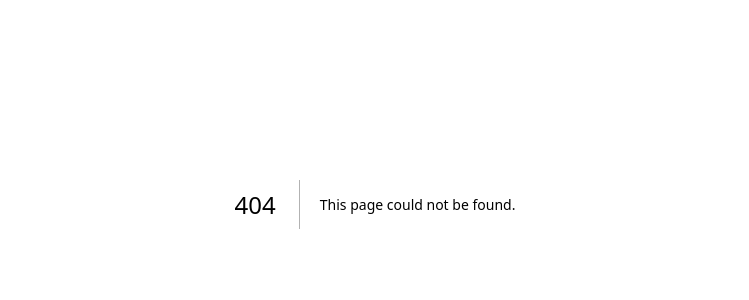
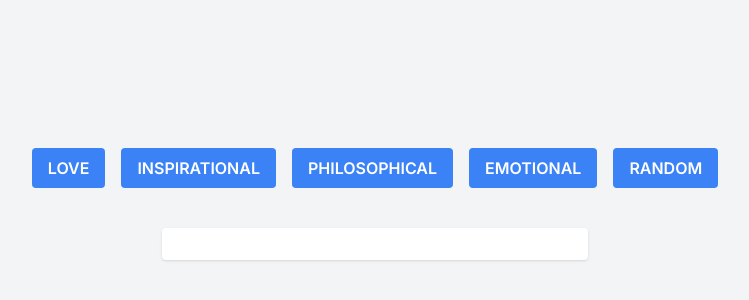
Before and after one commit to n1co02/quote, a Next.js app in the folder quote-app/: page /quotes in a window 1280 px wide. Before the commit this address had no page. Shown: the part 196-496 px from the top of the page, without its empty margins (265-1014 px from the left). Built offline with nearby package versions, Linux system fonts and the light colour scheme; no server answers; the database is empty.

Commit message:
login and homepage

```diff
--- /dev/null
+++ b/quote-app/src/app/components/authComponent.ts
@@ -0,0 +1,28 @@
+import { signInWithEmailAndPassword, UserCredential } from 'firebase/auth'
+import { getAuth } from 'firebase/auth'
+import firebase from '../../config/firebaseConfig'
+import { redirect } from 'next/dist/server/api-utils'
+
+// Login
+export const handleLogin = async (
+  email: string,
+  password: string,
+): Promise<boolean> => {
+  try {
+    const auth = getAuth(firebase)
+
+    const userCredential: UserCredential = await signInWithEmailAndPassword(
+      auth,
+      email,
+      password,
+    )
+    if (userCredential.user) {
+      console.log('Login succeeded:', userCredential.user.email)
+      return true
+    }
+    return true
+  } catch (error) {
+    console.error('Login failed:', error)
+    return false
+  }
+}
--- /dev/null
+++ b/quote-app/src/app/components/fetchAllQuotes.ts
@@ -0,0 +1,15 @@
+import { db } from '../../config/firebaseConfig'
+import { collection, query, getDocs } from 'firebase/firestore'
+
+export const fetchRandomLoveQuote = async () => {
+  const collectionRef = collection(db, 'inspirational')
+  const querySnapshot = await getDocs(query(collectionRef))
+  const documentIds = querySnapshot.docs.map((doc) => doc.id)
+
+  const randomIndex = Math.floor(Math.random() * documentIds.length)
+  const randomDocId = documentIds[randomIndex]
+
+  const randomDoc = querySnapshot.docs.find((doc) => doc.id === randomDocId)
+  console.log(randomDoc?.data())
+  return randomDoc?.data().english
+}
--- a/quote-app/src/app/page.tsx
+++ b/quote-app/src/app/page.tsx
@@ -1,6 +1,56 @@
-import LoginPage from './pages/login'
+'use client'
+import React, { useState } from 'react'
+import { useRouter } from 'next/navigation'
+
+import styles from './styles/loginPageStyles' // Adjust the path as needed
+import { handleLogin } from './components/authComponent'
+
 export default function Home() {
-  // Define a function to handle the button click
+  const [email, setEmail] = useState('')
+  const [password, setPassword] = useState('')
+  const router = useRouter()
 
-  return <LoginPage />
+  const handleSubmit = async (event: { preventDefault: () => void }) => {
+    event.preventDefault() // This line prevents the default form submission behavior
+
+    const loginResponse: boolean = await handleLogin(email, password)
+    if (loginResponse) router.push('/quotes')
+  }
+
+  return (
+    <div className={styles.container}>
+      <div className={styles.formContainer}>
+        <h2 className={styles.title}>Login</h2>
+        <form onSubmit={handleSubmit} className={styles.form}>
+          <div className="mb-4">
+            <input
+              className={styles.input}
+              placeholder="Email"
+              type="string"
+              id="email"
+              value={email}
+              onChange={(e) => setEmail(e.target.value)}
+              required
+            />
+          </div>
+          <div className="mb-6">
+            <input
+              className={styles.input}
+              placeholder="Password"
+              type="password" // This ensures the input is treated as a password
+              id="password"
+              value={password}
+              onChange={(e) => setPassword(e.target.value)}
+              required
+            />
+          </div>
+          <div className="flex items-center justify-between">
+            <button className={styles.button} type="submit">
+              Login
+            </button>
+          </div>
+        </form>
+      </div>
+    </div>
+  )
 }
--- a/quote-app/src/app/pages/login.tsx
+++ /dev/null
@@ -1,53 +0,0 @@
-// LoginPage.js
-'use client'
-import React, { useState } from 'react'
-import styles from '../styles/loginPageStyles' // Adjust the path as needed
-
-export default function LoginPage() {
-  const [email, setEmail] = useState('')
-  const [password, setPassword] = useState('')
-
-  const handleSubmit = (event: { preventDefault: () => void }) => {
-    event.preventDefault()
-    // Handle login logic here
-    console.log('Logging in with:', email, password)
-    // You would typically send a request to your server or authentication service here
-  }
-
-  return (
-    <div className={styles.container}>
-      <div className={styles.formContainer}>
-        <h2 className={styles.title}>Login</h2>
-        <form onSubmit={handleSubmit} className={styles.form}>
-          <div className="mb-4">
-            <input
-              className={styles.input}
-              placeholder="Email"
-              type="email"
-              id="email"
-              value={email}
-              onChange={(e) => setEmail(e.target.value)}
-              required
-            />
-          </div>
-          <div className="mb-6">
-            <input
-              className={styles.input}
-              placeholder="Password"
-              type="password" // This ensures the input is treated as a password
-              id="password"
-              value={password}
-              onChange={(e) => setPassword(e.target.value)}
-              required
-            />
-          </div>
-          <div className="flex items-center justify-between">
-            <button className={styles.button} type="submit">
-              Login
-            </button>
-          </div>
-        </form>
-      </div>
-    </div>
-  )
-}
--- /dev/null
+++ b/quote-app/src/app/quotes/page.tsx
@@ -0,0 +1,38 @@
+'use client'
+import React, { useState, useEffect } from 'react'
+import { fetchRandomLoveQuote } from '../components/fetchAllQuotes'
+import styles from '../styles/quotesPageStyles'
+export default function Quotes() {
+  const [quote, setQuote] = useState('')
+
+  useEffect(() => {
+    const getQuote = async () => {
+      const fetchedQuote = await fetchRandomLoveQuote()
+      setQuote(fetchedQuote)
+    }
+
+    getQuote()
+  }, [])
+  const categories = [
+    'LOVE',
+    'INSPIRATIONAL',
+    'PHILOSOPHICAL',
+    'EMOTIONAL',
+    'RANDOM',
+  ]
+
+  return (
+    <div className={styles.container}>
+      <div className={styles.nav}>
+        {categories.map((category) => (
+          <button key={category} className={styles.navItem}>
+            {category}
+          </button>
+        ))}
+      </div>
+      <div className={styles.quoteContainer}>
+        <p className={styles.quote}>{quote}</p>
+      </div>
+    </div>
+  )
+}
--- /dev/null
+++ b/quote-app/src/app/styles/quotesPageStyles.tsx
@@ -0,0 +1,13 @@
+// QuotesStyles.tsx
+const styles: { [key: string]: string } = {
+  container:
+    'flex flex-col items-center justify-center min-h-screen bg-gray-100',
+  nav: 'flex flex-col md:flex-row justify-center mb-4',
+  navItem:
+    'mx-2 mb-2 md:mb-0 px-4 py-2 bg-blue-500 text-white font-semibold rounded hover:bg-blue-600 focus:outline-none',
+  quoteContainer:
+    'mt-6 p-4 bg-white rounded shadow w-11/12 md:w-3/4 lg:w-1/2 xl:w-1/3',
+  quote: 'text-lg text-gray-700 italic',
+}
+
+export default styles
--- a/quote-app/src/config/firebaseConfig.js
+++ b/quote-app/src/config/firebaseConfig.js
@@ -12,7 +12,7 @@ const firebaseConfig = {
   measurementId: 'G-XY6J4Z2MFJ',
 }
 
-const app = initializeApp(firebaseConfig)
-const db = getFirestore(app)
-const analytics = getAnalytics(app)
-export { db }
+const firebase = initializeApp(firebaseConfig)
+export const db = getFirestore(firebase)
+
+export default firebase
```
Also changed, not shown: quote-app/tsconfig.json (+7 -1 lines), 1 other file (tests, documents, lock files or other folders).
